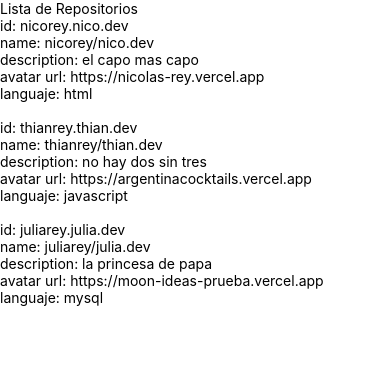
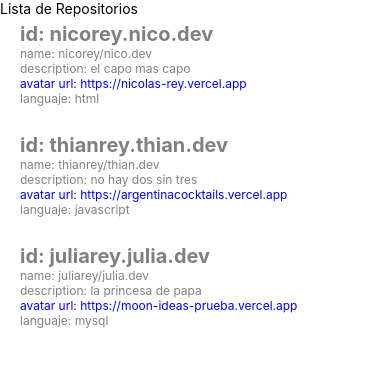
Before and after one commit to nicorey89/prueba-react-native, a React Native app: screen / in a window 390 px wide. Shown: the top 366 px of the page. Built offline with nearby package versions, Linux system fonts and the light colour scheme.

Commit message:
agregando componentes

```diff
--- /dev/null
+++ b/src/components/RepositoryItem.jsx
@@ -0,0 +1,26 @@
+import React from "react";
+import { View, StyleSheet } from "react-native";
+import StyledText from "./StyledText.jsx";
+
+const RepositoryItem = (props) => {
+    return (
+    <View key={props.id} style={styles.container}>
+        <StyledText big bold>id: {props.id}</StyledText>
+        <StyledText>name: {props.fullName}</StyledText>
+        <StyledText>description: {props.description}</StyledText>
+        <StyledText blue>avatar url: {props.ownerAvatarUrl}</StyledText>
+        <StyledText >languaje: {props.languaje}</StyledText>
+    </View>
+
+    );
+}
+
+const styles = StyleSheet.create({
+    container: {
+        padding: 20,
+        paddingBottom: 5,
+        paddingTop: 5
+    }
+})
+
+export default RepositoryItem;
--- a/src/components/RepositoryList.jsx
+++ b/src/components/RepositoryList.jsx
@@ -1,6 +1,7 @@
 import React from "react";
-import {Text, View, FlatList } from 'react-native';
+import { Text, FlatList } from 'react-native';
 import repositories from '../data/repositories.js';
+import RepositoryItem from "./RepositoryItem.jsx";
 
 const RepositoryList = () => {
     return (
@@ -8,14 +9,7 @@
             data={repositories}
             ItemSeparatorComponent={() => <Text> </Text>}
             renderItem={({ item: repo }) => (
-            <View key={repo.id}>
-                <Text>id: {repo.id}</Text>
-                <Text>name: {repo.fullName}</Text>
-                <Text>description: {repo.description}</Text>
-                <Text>avatar url: {repo.ownerAvatarUrl}</Text>
-                <Text>languaje: {repo.languaje}</Text>
-            </View>
-
+                <RepositoryItem {...repo}/>
             )}
         >
         </FlatList>
--- /dev/null
+++ b/src/components/StyledText.jsx
@@ -0,0 +1,38 @@
+import React from "react";
+import { Text, StyleSheet } from "react-native";
+
+const styles = StyleSheet.create({
+    text: {
+        fontSize: 12,
+        color: "grey"
+    },
+    bold: {
+        fontWeight: "bold"
+    },
+    blue:{
+        color: "blue"
+    },
+    big:{
+        fontSize: 20
+    },
+    small:{
+        fontSize: 10
+    }
+})
+
+export default function StyledText ({blue, bold, children, small, big}) {
+    const textStyles = [
+        styles.text,
+        blue && styles.blue,
+        big && styles.big,
+        bold && styles.bold,
+        small && styles.small
+    ]
+
+    return (
+        <Text style={textStyles}>
+            {children}
+        </Text>
+    )
+
+}
```
Also changed, not shown: package.json (+9 -1 lines), 1 other file (tests, documents, lock files or other folders).
